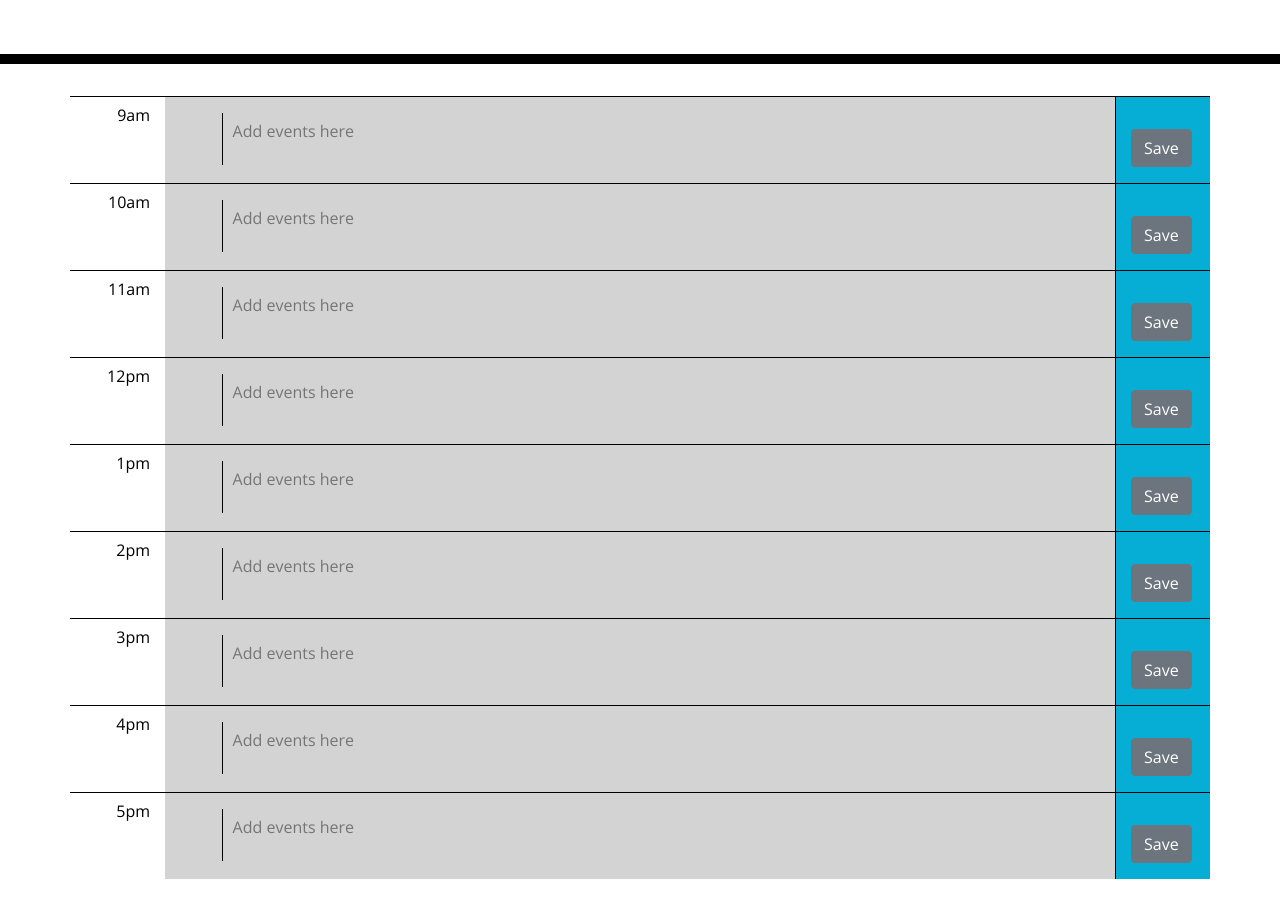
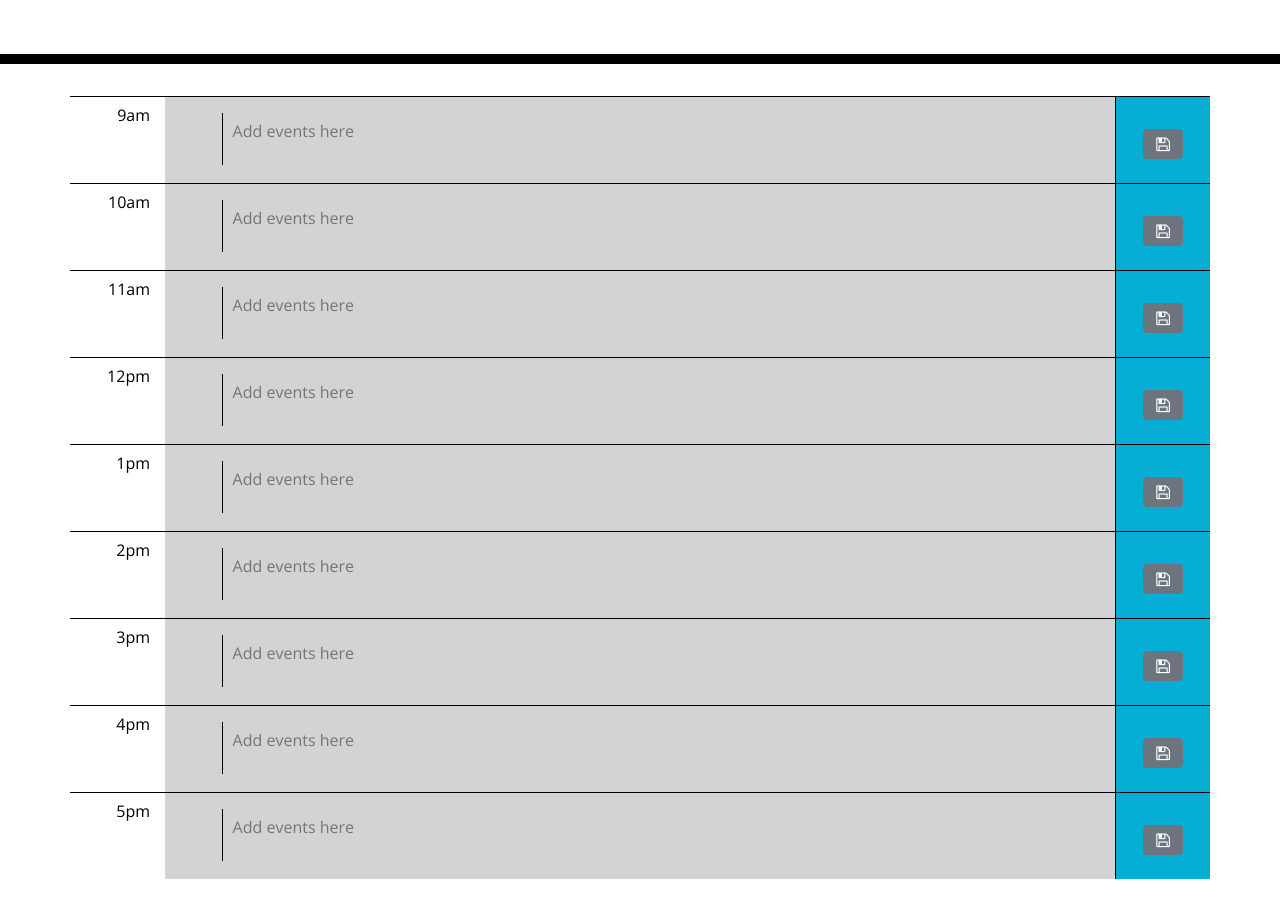
Before and after one commit to johnboy514/Work-Scheduler, a plain HTML site: page index.html in a window 1280 px wide. Shown: the part 240-1158 px from the top of the page. Drawn offline with nearby package versions, Linux system fonts and the light colour scheme.

Commit message:
made a sick lookinjg change to the save button

```diff
--- a/index.html
+++ b/index.html
@@ -18,6 +18,7 @@
       href="https://fonts.googleapis.com/css?family=Open+Sans&display=swap"
       rel="stylesheet"
     />
+    <link rel="stylesheet" href="https://cdnjs.cloudflare.com/ajax/libs/font-awesome/4.7.0/css/font-awesome.min.css">
     <link rel="stylesheet" href="style.css" />
     <title>Work Day Scheduler</title>
   </head>
@@ -42,7 +43,7 @@
           ></textarea>
         </div>
         <div class="col-1 saveBtn">
-          <button id="9am" class="btn btn-secondary">Save</button>
+          <button id="9am" class="btn btn-secondary fa fa-save"></button>
         </div>
       </div>
       <div class="row">
@@ -57,7 +58,7 @@
           ></textarea>
         </div>
         <div class="col-1 saveBtn">
-          <button id="10am" class="btn btn-secondary">Save</button>
+          <button id="10am" class="btn btn-secondary fa fa-save"></button>
         </div>
       </div>
       <div class="row">
@@ -72,7 +73,7 @@
           ></textarea>
         </div>
         <div class="col-1 saveBtn">
-          <button id="11am" class="btn btn-secondary">Save</button>
+          <button id="11am" class="btn btn-secondary fa fa-save"></button>
         </div>
       </div>
       <div class="row">
@@ -87,7 +88,7 @@
           ></textarea>
         </div>
         <div class="col-1 saveBtn">
-          <button id="12pm" class="btn btn-secondary">Save</button>
+          <button id="12pm" class="btn btn-secondary fa fa-save"></button>
         </div>
       </div>
       <div class="row">
@@ -102,7 +103,7 @@
           ></textarea>
         </div>
         <div class="col-1 saveBtn">
-          <button id="1pm" class="btn btn-secondary">Save</button>
+          <button id="1pm" class="btn btn-secondary fa fa-save"></button>
         </div>
       </div>
       <div class="row">
@@ -117,7 +118,7 @@
           ></textarea>
         </div>
         <div class="col-1 saveBtn">
-          <button id="2pm" class="btn btn-secondary">Save</button>
+          <button id="2pm" class="btn btn-secondary fa fa-save"></button>
         </div>
       </div>
       <div class="row">
@@ -132,7 +133,7 @@
           ></textarea>
         </div>
         <div class="col-1 saveBtn">
-          <button id="3pm" class="btn btn-secondary">Save</button>
+          <button id="3pm" class="btn btn-secondary fa fa-save"></button>
         </div>
       </div>
       <div class="row">
@@ -147,7 +148,7 @@
           ></textarea>
         </div>
         <div class="col-1 saveBtn">
-          <button id="4pm" class="btn btn-secondary">Save</button>
+          <button id="4pm" class="btn btn-secondary fa fa-save"></button>
         </div>
       </div>
       <div class="row">
@@ -162,7 +163,7 @@
           ></textarea>
         </div>
         <div class="col-1 saveBtn">
-          <button id="5pm" class="btn btn-secondary">Save</button>
+          <button id="5pm" class="btn btn-secondary fa fa-save"></button>
         </div>
       </div>
     </div>
--- a/style.css
+++ b/style.css
@@ -63,6 +63,7 @@ textarea {
   border-left: 1px solid black;
   background-color: #06aed5;
   color: white;
+  text-align: center;
 }
 
 .saveBtn i:hover {
```
